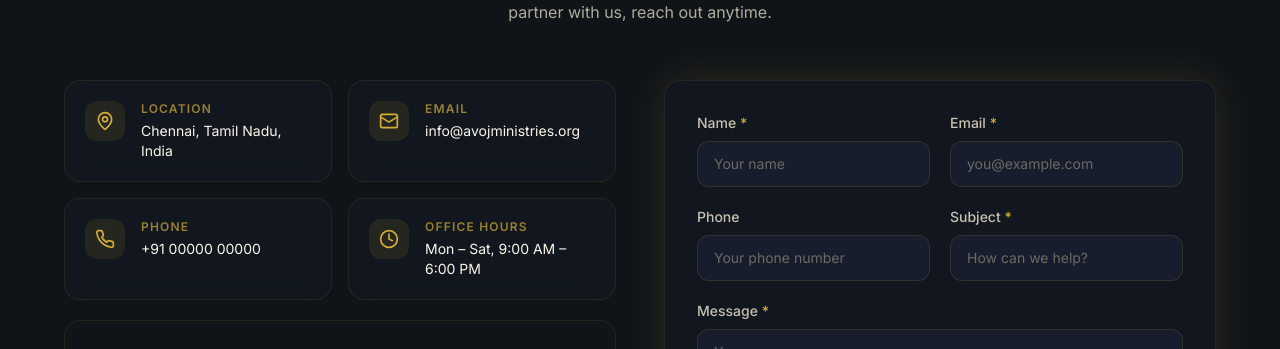
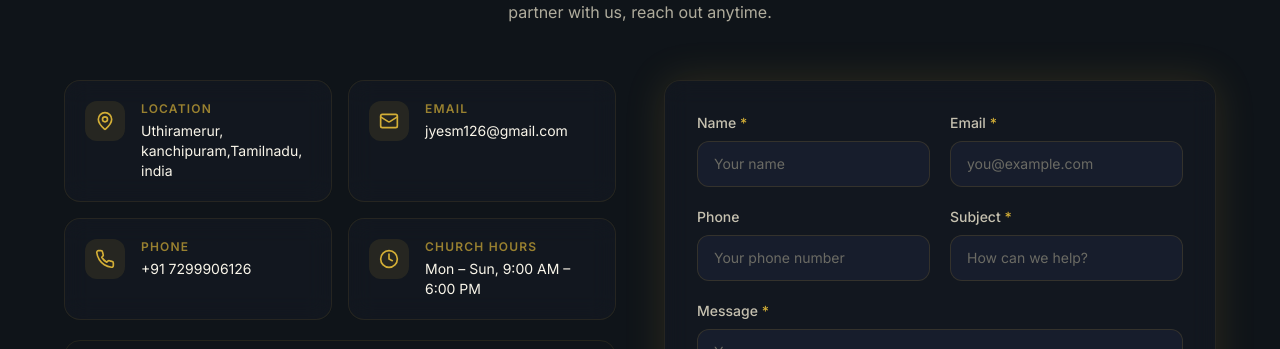
Before and after one commit to jesuswithabishek/Jesuswithabishek, a React (Vite) app: page / in a window 1280 px wide. Shown: the part 10284-10633 px from the top of the page. Built offline with nearby package versions, Linux system fonts and the light colour scheme; no server answers; grey boxes are pictures that could not be loaded.

Commit message:
Update contact location and details

```diff
--- a/src/components/Contact.tsx
+++ b/src/components/Contact.tsx
@@ -8,10 +8,10 @@ import { SOCIAL_LINKS } from '@/lib/data';
 type Status = 'idle' | 'submitting' | 'success' | 'error';
 
 const CONTACT_INFO = [
-  { icon: MapPin, label: 'Location', value: 'Chennai, Tamil Nadu, India' },
-  { icon: Mail, label: 'Email', value: 'info@avojministries.org' },
-  { icon: Phone, label: 'Phone', value: '+91 00000 00000' },
-  { icon: Clock, label: 'Office Hours', value: 'Mon – Sat, 9:00 AM – 6:00 PM' },
+  { icon: MapPin, label: 'Location', value: 'Uthiramerur, kanchipuram,Tamilnadu, india'},
+  { icon: Mail, label: 'Email', value: 'jyesm126@gmail.com' },
+  { icon: Phone, label: 'Phone', value: '+91 7299906126' },
+  { icon: Clock, label: 'Church Hours', value: 'Mon – Sun, 9:00 AM – 6:00 PM' },
 ];
 
 const SOCIALS = [
```
